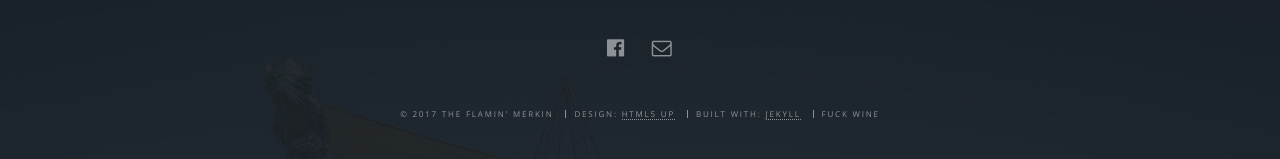
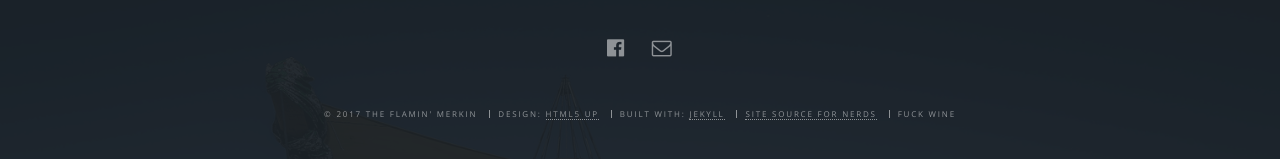
Before and after one commit to The-Flamin-Merkin/the-flamin-merkin.github.io, a Jekyll site: the page built from index.html, in a window 1280 px wide and 900 px high, scrolled down 269 px. Shown: the part 692-851 px from the top of the window. Built offline with Jekyll 4.4.1, drawn with Linux system fonts in a browser that asks for light colours.

Commit message:
link to source and fix config

```diff
--- a/_config.yml
+++ b/_config.yml
@@ -8,7 +8,7 @@ owner: "The Flamin' Merkin" # or company name
 first_published: 2017 # if migrating another site, the year of your first publish
 email: tequila@the-flamin-merkin.org
 baseurl: "" # the subpath of your site, e.g. /blog
-url: "http://localhost:4000/" # the base hostname & protocol for your site
+url: "https://the-flamin-merkin.org" # the base hostname & protocol for your site
 social:
   # twitter: https://twitter.com/<username>
   # github: https://github.com/<username>
--- a/_includes/footer.html
+++ b/_includes/footer.html
@@ -23,6 +23,7 @@
     {% if site.owner %}{{ site.owner }}{% else %}{{ site.title }}{% endif %}</li>
     <li>Design: <a href="http://html5up.net" target="_blank">HTML5 UP</a></li>
     <li>Built with: <a href="http://jekyllrb.com" target="_blank">Jekyll</a></li>
+    <li><a href="https://github.com/The-Flamin-Merkin/the-flamin-merkin.github.io" target="_blank">Site Source for Nerds</a></li>
     <li>Fuck Wine</li>
   </ul>
 </footer>
```
